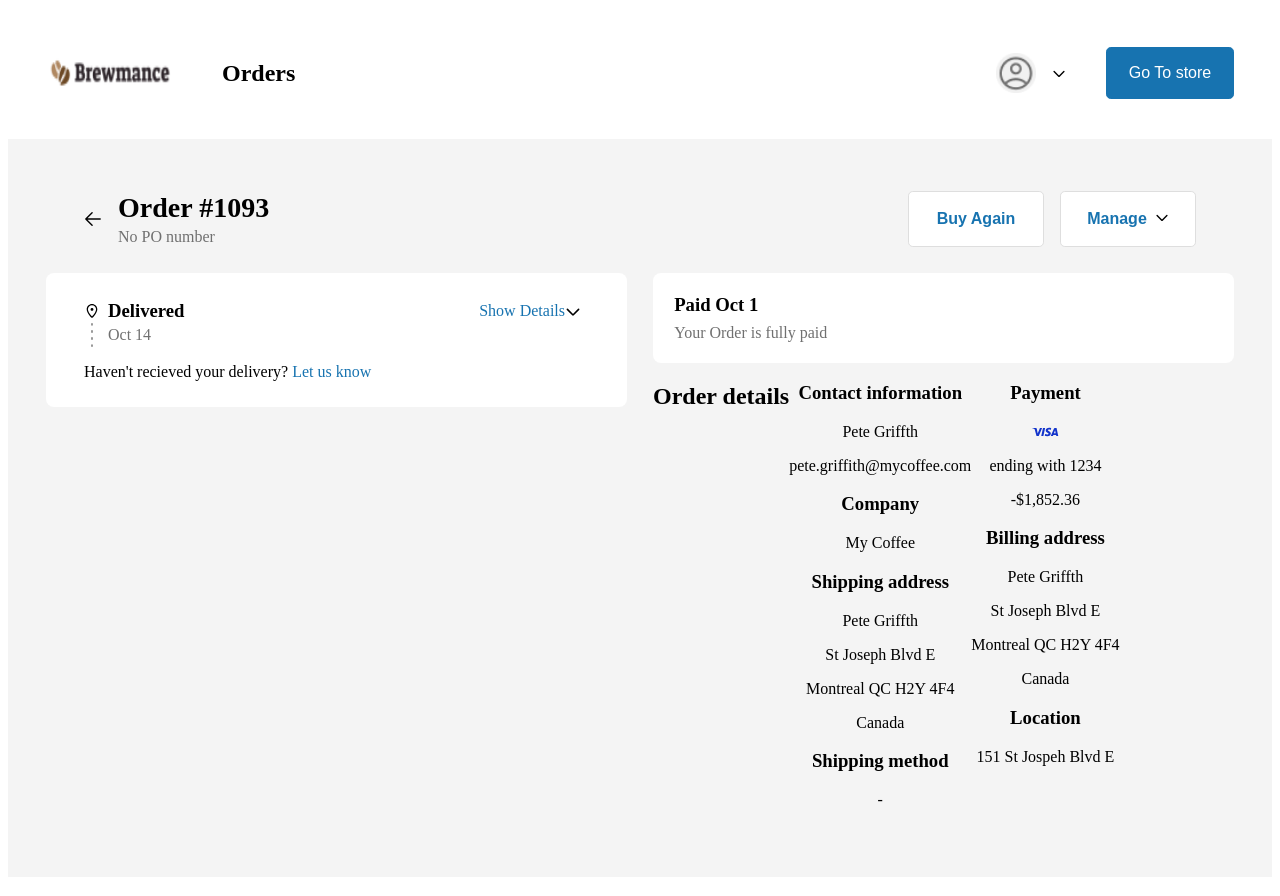
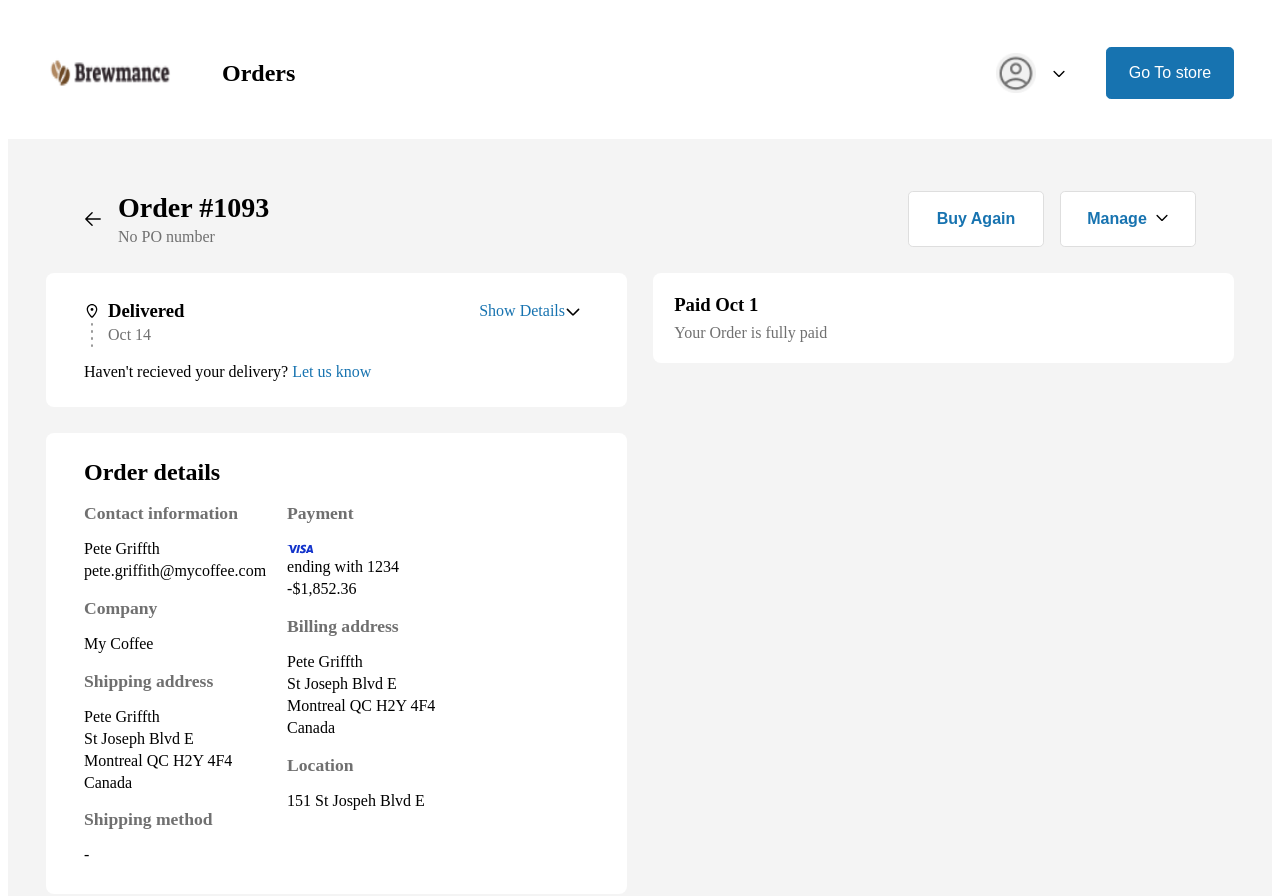
Before and after one commit to industry-project-team-4/nomi-client, a React (Create React App) app: page / in a window 1280 px wide. Shown: the top 896 px of the page. Built offline with nearby package versions, Linux system fonts and the light colour scheme.

Commit message:
add styling for components

```diff
--- a/src/components/OrderDetails/OrderDetails.js
+++ b/src/components/OrderDetails/OrderDetails.js
@@ -3,49 +3,51 @@ import visa from "../../assets/visa-logo.svg"
 
 export default function OrderDetails() {
     return (
+        <>
             <article className="order-details">
                 <h2 className="order-details__title" >Order details</h2>
                 <section className="order-details__container">
                     <section className="order-details__contact">
-                    <h3 className="order-details__sub-header">Contact information</h3>
+                        <h3 className="order-details__subheading">Contact information</h3>
                         <p className="order-details__body">Pete Griffth</p>
                         <p className="order-details__body">pete.griffith@mycoffee.com</p>
                     </section>
                     <section className="order-details__company">
-                    <h3 className="order-details__sub-header">Company</h3>
+                        <h3 className="order-details__subheading">Company</h3>
                         <p className="order-details__body">My Coffee</p>
                     </section>
                     <section className="order-details__shipping">
-                    <h3 className="order-details__sub-header">Shipping address</h3>
+                        <h3 className="order-details__subheading">Shipping address</h3>
                         <p className="order-details__body">Pete Griffth</p>
                         <p className="order-details__body">St Joseph Blvd E</p>
                         <p className="order-details__body">Montreal QC H2Y 4F4</p>
                         <p className="order-details__body">Canada</p>
                     </section>
                     <section className="order-details__shipping-method">
-                    <h3 className="order-details__sub-header">Shipping method</h3>
+                        <h3 className="order-details__subheading">Shipping method</h3>
                         <p className="order-details__body">-</p>
                     </section>
                 </section>
                 <section className="order-details__container">
                     <section className="order-details__payment">
-                    <h3 className="order-details__sub-header">Payment</h3>
+                        <h3 className="order-details__subheading">Payment</h3>
                         <img src={visa} alt="visa logo" className="order-details__icon" />
                         <p className="order-details__body">ending with 1234</p>
                         <p className="order-details__body">-$1,852.36</p>
                     </section>
                     <section className="order-details__billing">
-                    <h3 className="order-details__sub-header">Billing address</h3>
+                        <h3 className="order-details__subheading">Billing address</h3>
                         <p className="order-details__body">Pete Griffth</p>
                         <p className="order-details__body">St Joseph Blvd E</p>
                         <p className="order-details__body">Montreal QC H2Y 4F4</p>
                         <p className="order-details__body">Canada</p>
                     </section>
                     <section className="order-details__location">
-                    <h3 className="order-details__sub-header">Location</h3>
+                        <h3 className="order-details__subheading">Location</h3>
                         <p className="order-details__body">151 St Jospeh Blvd E</p>
                     </section>
                 </section>
             </article>
+        </>
     )
 }
--- a/src/components/OrderDetails/OrderDetails.scss
+++ b/src/components/OrderDetails/OrderDetails.scss
@@ -0,0 +1,33 @@
+@use "../../styles/partials/mixins" as *;
+@use "../../styles/partials/typography" as *;
+@use "../../styles/partials/variables" as *;
+
+.order-details {
+    text-align: left;
+    flex-wrap: wrap;
+    background-color: $Primary-white;
+    border-radius: 0.5rem;
+    @include padding;
+    margin-top: 1.625rem;
+
+    &__title {
+        text-align: left;
+        width: 100%;
+        margin: 0;
+    }
+
+    &__container:last-child {
+        margin-left: 1.312rem;
+    }
+
+    &__subheading {
+        color: $Secondary-grey;
+        font-size: 1.1rem;
+        margin-bottom: 1rem;
+    }
+
+    &__body {
+        font-size: 1rem;
+        margin: 0 0 0.25rem 0;
+    }
+}
--- a/src/pages/Order/Order.js
+++ b/src/pages/Order/Order.js
@@ -11,10 +11,10 @@ export default function Order() {
             <article>
                 <section className="container">
                     <Delivery />
+                    <OrderDetails />
                 </section>
                 <section className="container">
                     <Paid />
-                    <OrderDetails />
                 </section>
             </article>
         </main>
```
Lines whose indentation alone changed are shown as unchanged.
